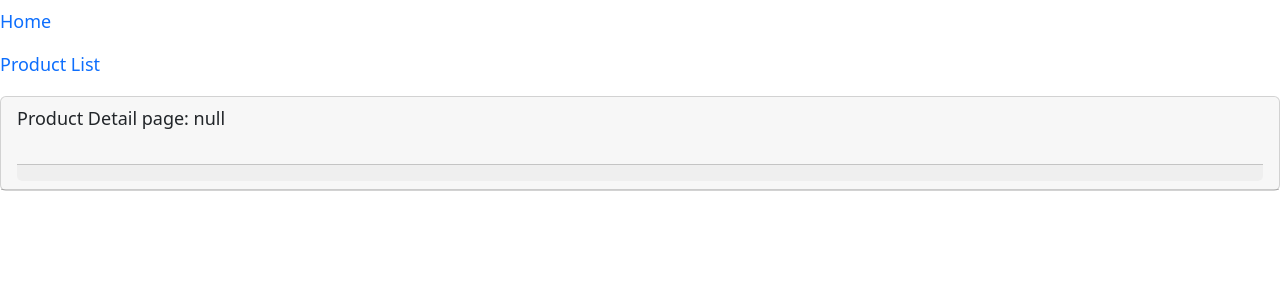
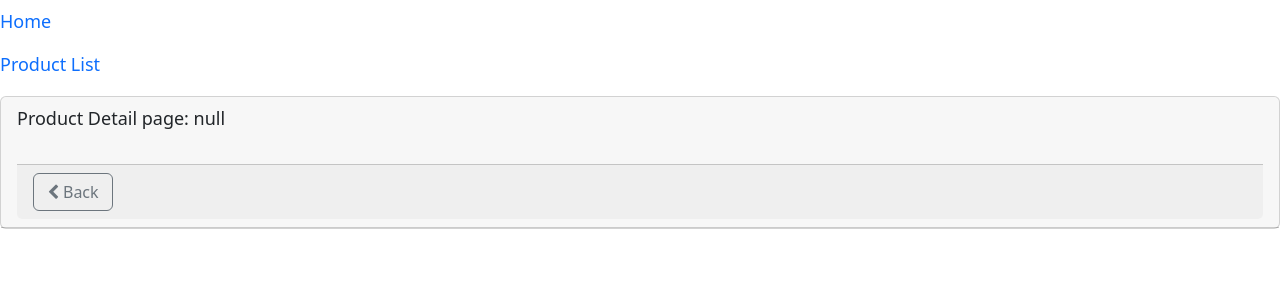
Before and after one commit to pallavidevelops/angularFirstProject, an Angular app: page /products/1 in a window 1280 px wide. Shown: the top 300 px of the page. Built offline with nearby package versions, Linux system fonts and the light colour scheme.

Commit message:
route to view using Router for button click action

```diff
--- a/src/app/products/product-detail/product-detail.component.html
+++ b/src/app/products/product-detail/product-detail.component.html
@@ -4,6 +4,13 @@
     <div class="card-body">
 
     </div>
-    <div class="card-footer"></div>
+    <div class="card-footer">
+        <button class="btn btn-outline-secondary"
+            style="width:80px"
+            (click)="backToProductListPage()">
+            <i class="fa fa-chevron-left"></i>
+            Back
+        </button>
+    </div>
 </div>
 </div>
--- a/src/app/products/product-detail/product-detail.component.ts
+++ b/src/app/products/product-detail/product-detail.component.ts
@@ -1,5 +1,5 @@
 import { Component, OnInit } from '@angular/core';
-import { ActivatedRoute } from '@angular/router';
+import { ActivatedRoute, Router } from '@angular/router';
 import { IProduct } from '../product';
 
 @Component({
@@ -10,7 +10,7 @@
 export class ProductDetailComponent implements OnInit {
   pageTitle: string = "Product Detail page";
   product : IProduct | undefined;
-  constructor(private route : ActivatedRoute) { }
+  constructor(private route : ActivatedRoute, private router : Router) { }
 
   ngOnInit(): void {
     //Read route parameter
@@ -18,4 +18,8 @@
    console.log('route id from Url',id);
   }
 
+  backToProductListPage(): void{
+    this.router.navigate(['/products']);
+  }
+
 }
```
